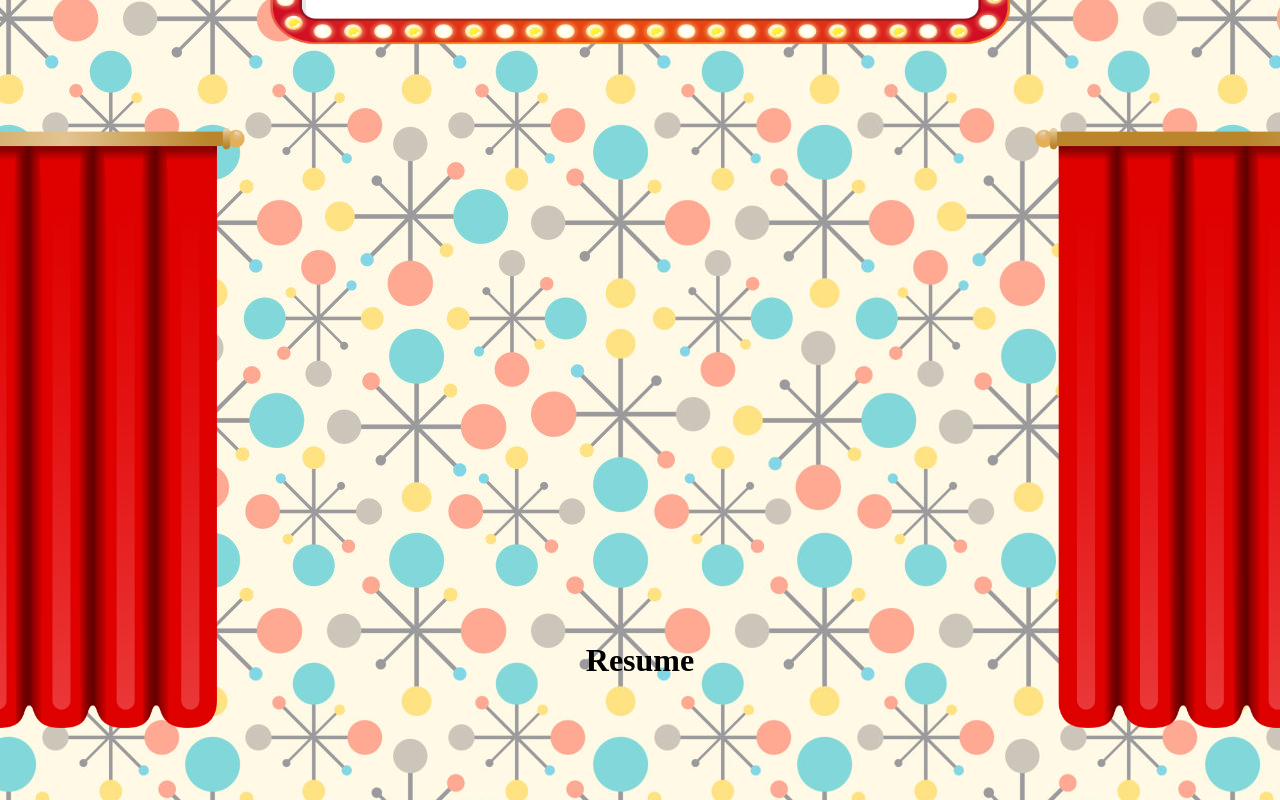
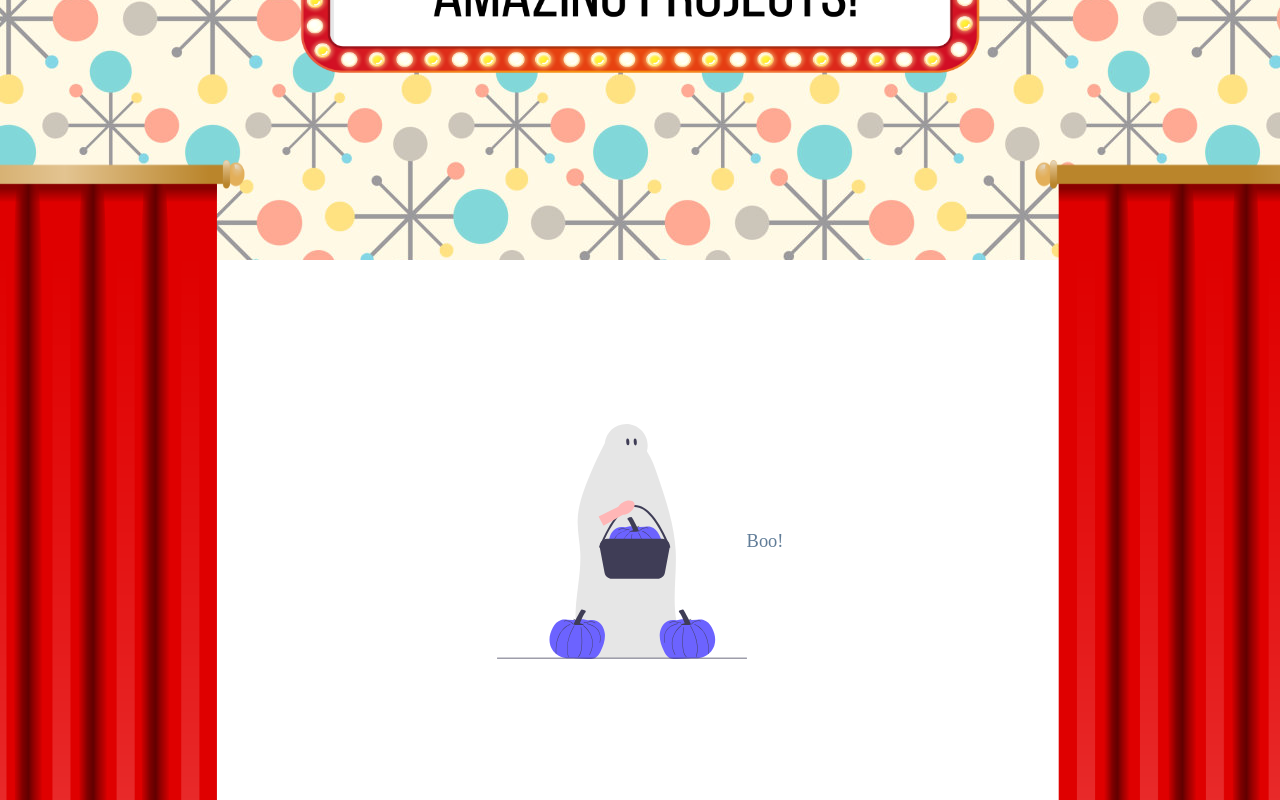
Before and after one commit to JackPadalino/Portfolio-Site, a React (Vite) app: page / in a window 1280 px wide. Shown: the part 2440-3240 px from the top of the page. Built offline with nearby package versions, Linux system fonts and the light colour scheme.

Commit message:
updated curtain and carousel for desktop view - need to work on mobile views next

```diff
--- a/src/components/Projects/Carousel.css
+++ b/src/components/Projects/Carousel.css
@@ -1,7 +1,7 @@
 .carouselMainContainer {
   overflow: hidden;
-  width: 50%;
-  height: 500px;
+  width: 75%;
+  height: 100%;
   display: flex;
   flex-direction: column;
 }
--- a/src/components/Projects/Projects.css
+++ b/src/components/Projects/Projects.css
@@ -1,33 +1,124 @@
+/*~~~~~CSS for desktop view~~~~~*/
+@media only screen and (min-width: 900px) {
+  #projectsMainContainer {
+    display: flex;
+    flex-direction: column;
+  }
+
   #projectsSignContainer {
     width: 100%;
+    height: 100vh;
     display: flex;
     justify-content: center;
     align-items: center;
   }
 
-/* #projectsRightContainer {
+  #projectsCurtainCarouselContainer {
+    display: flex;
+    justify-content: center;
     height: 100vh;
+  }
+
+  #driveInSign {
+    height: 80%;
+    width: 55%;
+  }
+
+  .driveInStart {
+    opacity: 0;
+  }
+
+  .driveInTranslate {
+    animation-name: driveInTranslateAnimation;
+    animation-duration: 1.5s;
+    animation-fill-mode: forwards;
+  }
+
+  @keyframes driveInTranslateAnimation {
+    from {
+      /* transform: translateX(-200px); */
+      opacity: 0;
+    }
+    to {
+      /* transform: translateX(0); */
+      opacity: 1;
+    }
+  }
+
+  /* .carouselStart {
+    opacity: 0;
+  }
+
+  .carouselTranslate {
+    animation-name: carouselTranslateAnimation;
+    animation-duration: 1.5s;
+    animation-fill-mode: forwards;
+  }
+
+  @keyframes carouselTranslateAnimation {
+    from {
+      transform: translateX(200px);
+      opacity: 0;
+    }
+    to {
+      transform: translateX(0);
+      opacity: 1;
+    }
+  } */
+
+  /* For curtain opening effect on carousel */
+  .curtain {
+    width: 100%; /* Ensures the component is the full screen width */
+    height: 100%;
+    display: flex;
+    align-items: center;
+    overflow: hidden; /* Allows us to slide the panels outside the container without them showing */
+  }
+
+  .curtain__panel {
+    /* background: orange; */
+    width: 50%; /* Each panel takes up half the container */
+    height: 100%;
+    float: left; /* Makes sure panels are side-by-side */
+    position: relative; /* Needed to define the z-index */
+    z-index: 2; /* Places the panels in front of the prize */
+    transition: all 4s ease-out; /* Animates the sliding transition */
+  }
+
+  .curtain__panel--left {
+    transform: translateX(-60%);
+  }
+
+  /* Slide the panel to the right out of the container */
+  .curtain__panel--right {
+    transform: translateX(60%);
+  }
+
+  .curtain_prize {
+    /* background-color: black; */
+    position: absolute; /* Forces the prize position into the container start */
+    z-index: 1; /* Places the prize behind the panels, which are z-index 2 */
+    width: 100%;
+    height: 75%;
     display: flex;
     justify-content: center;
     align-items: center;
-} */
+  }
+}
 
-/*~~~~~CSS for desktop view~~~~~*/
-@media only screen and (min-width: 900px) {
+/*~~~~~CSS for mobile landscape view~~~~~*/
+@media only screen and (min-width: 600px) and (max-width: 900px) {
   #projectsMainContainer {
     display: flex;
-    height: 100vh;
+    /* height: 100vh; */
     flex-direction: column;
+    gap: 20px;
   }
 
-  #projectsCarouselContainer {
+  #projectsCurtainCarouselContainer {
     display: flex;
     justify-content: center;
   }
-
-  /* #projectsRightContainer {
-    width: 50%;
-  } */
 
   #driveInSign {
     height: 80%;
@@ -83,116 +174,6 @@
     overflow: hidden; /* Allows us to slide the panels outside the container without them showing */
   }
 
-  .curtain__wrapper {
-    width: 100%;
-    height: 100%;
-  }
-
-  .curtain__panel {
-    /* background: orange; */
-    width: 50%; /* Each panel takes up half the container */
-    height: 75vh;
-    float: left; /* Makes sure panels are side-by-side */
-    position: relative; /* Needed to define the z-index */
-    z-index: 2; /* Places the panels in front of the prize */
-    transition: all 4s ease-out; /* Animates the sliding transition */
-  }
-
-  .curtain__panel--left {
-    transform: translateX(-60%);
-  }
-
-  /* Slide the panel to the right out of the container */
-  .curtain__panel--right {
-    transform: translateX(60%);
-  }
-
-  .curtain__prize {
-    background: #333;
-    position: absolute; /* Forces the prize position into the container start */
-    z-index: 1; /* Places the prize behind the panels, which are z-index 2 */
-    width: 100%;
-    height: 100%;
-  }
-}
-
-/*~~~~~CSS for mobile landscape view~~~~~*/
-@media only screen and (min-width: 600px) and (max-width: 900px) {
-  #projectsMainContainer {
-    display: flex;
-    /* height: 100vh; */
-    flex-direction: column;
-    gap: 20px;
-  }
-
-  #projectsCarouselContainer {
-    display: flex;
-    justify-content: center;
-  }
-
-  /* #projectsRightContainer {
-    width: 50%;
-  } */
-
-  #driveInSign {
-    height: 80%;
-    width: 60%;
-  }
-
-  .driveInStart {
-    opacity: 0;
-  }
-
-  .driveInTranslate {
-    animation-name: driveInTranslateAnimation;
-    animation-duration: 1.5s;
-    animation-fill-mode: forwards;
-  }
-
-  @keyframes driveInTranslateAnimation {
-    from {
-      /* transform: translateX(-200px); */
-      opacity: 0;
-    }
-    to {
-      /* transform: translateX(0); */
-      opacity: 1;
-    }
-  }
-
-  /* .carouselStart {
-    opacity: 0;
-  }
-
-  .carouselTranslate {
-    animation-name: carouselTranslateAnimation;
-    animation-duration: 1.5s;
-    animation-fill-mode: forwards;
-  }
-
-  @keyframes carouselTranslateAnimation {
-    from {
-      transform: translateX(200px);
-      opacity: 0;
-    }
-    to {
-      transform: translateX(0);
-      opacity: 1;
-    }
-  } */
-
-  /* For curtain opening effect on carousel */
-  .curtain {
-    width: 100%; /* Ensures the component is the full screen width */
-    height: 100vh; /* We're using this for demo purposes */
-    overflow: hidden; /* Allows us to slide the panels outside the container without them showing */
-  }
-
-  .curtain__wrapper {
-    width: 100%;
-    height: 100%;
-  }
-
   .curtain__panel {
     /* background: orange; */
     width: 50%; /* Each panel takes up half the container */
@@ -230,14 +211,10 @@
     /* height: 100vh; */
   }
 
-  #projectsCarouselContainer {
+  #projectsCurtainCarouselContainer {
     display: flex;
     justify-content: center;
   }
-
-  /* #projectsRightContainer {
-    width: 50%;
-  } */
 
   #driveInSign {
     height: 100%;
@@ -293,11 +270,6 @@
     overflow: hidden;
   }
 
-  .curtain__wrapper {
-    width: 100%;
-    height: 100%;
-  }
-
   .curtain__panel {
     /* width: 50%;
     height: 50vh;
--- a/src/components/Projects/Projects.tsx
+++ b/src/components/Projects/Projects.tsx
@@ -81,9 +81,8 @@ const Projects = () => {
           src={driveInSign}
         />
       </div>
-      <div id="projectsCarouselContainer">
+      <div id="projectsCurtainCarouselContainer">
         <div className="curtain">
-          <div className="curtain_wrapper">
           <img
             ref={curtainRef}
             className={
@@ -93,7 +92,9 @@ const Projects = () => {
             }
             src={projectsCurtain}
           />
-            <div className="curtain_prize"></div>
+          <div className="curtain_prize">
+            <Carousel />
+          </div>
           <img
             className={
               curtainOpen
@@ -105,7 +106,6 @@ const Projects = () => {
         </div>
       </div>
     </div>
-    </div>
   );
 };
 
```
Lines whose indentation alone changed are shown as unchanged.
